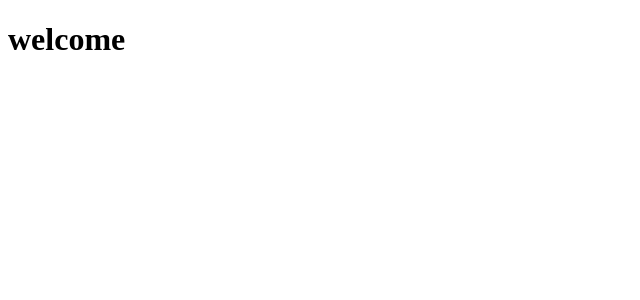
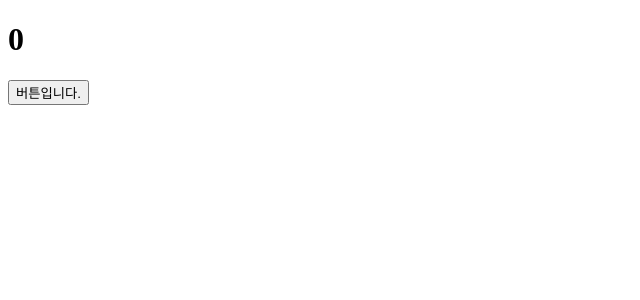
Before and after one commit to joy-jeon/reactCloneMovie, a React (Create React App) app in the folder react-for-beginners/: page / in a window 1280 px wide. Shown: the top 300 px of the page, without its empty margins (0-640 px from the left). Built offline with nearby package versions, Linux system fonts and the light colour scheme.

Commit message:
#6.0 Introduction - rerender problem

```diff
--- a/react-for-beginners/src/App.js
+++ b/react-for-beginners/src/App.js
@@ -1,7 +1,13 @@
+import { useState } from "react";
+
 function App() {
+  const [counter, setCounter] = useState(0);
+  const onClick = () => setCounter((prev) => prev + 1);
+  console.log("새로고침 되고있어요")
   return (
     <div>
-      <h1>welcome</h1>
+      <h1>{counter}</h1>
+      <button onClick={onClick}>버튼입니다.</button>
     </div>
   );
 }
```
